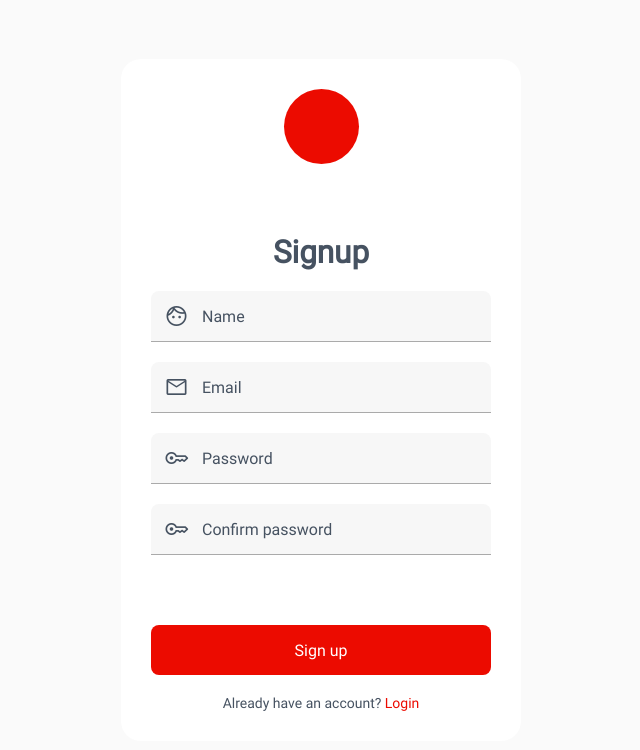
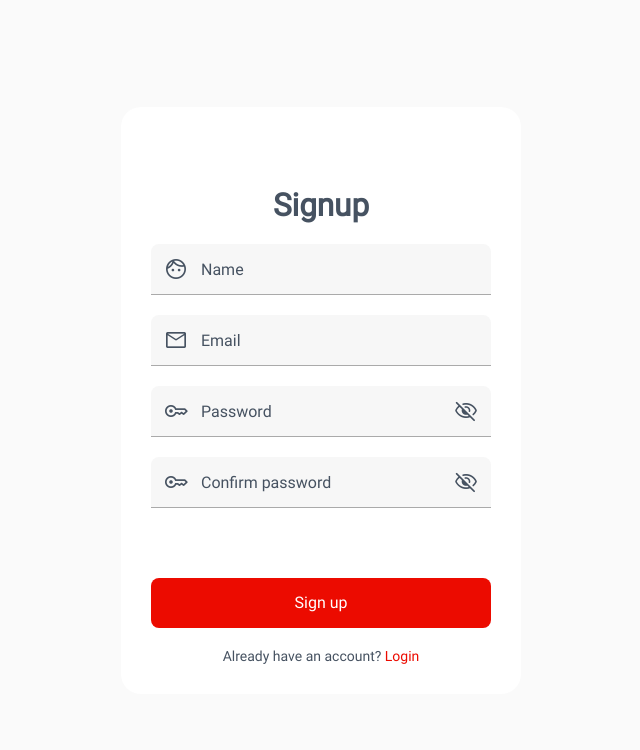
Before and after one commit to EugeneNail/actum, a React (Vite) app in the folder frontend/: page /signup in a window 1280 px wide. Shown: the top 750 px of the page, without its empty margins (319-959 px from the left). Built offline with nearby package versions, Linux system fonts and the light colour scheme.

Commit message:
#1 feat(users): add basic behaviour to the signup page

```diff
--- a/frontend/package.json
+++ b/frontend/package.json
@@ -10,6 +10,7 @@
     "preview": "vite preview"
   },
   "dependencies": {
+    "axios": "^1.6.8",
     "classnames": "^2.5.1",
     "react": "^18.2.0",
     "react-dom": "^18.2.0",
--- a/frontend/src/component/button/button.tsx
+++ b/frontend/src/component/button/button.tsx
@@ -1,7 +1,6 @@
 import "./button.sass"
 import Icon from "../icon/icon.tsx";
 import classNames from "classnames";
-import {MouseEvent} from "react";
 
 type ButtonProps = {
     label?: string
@@ -11,13 +10,8 @@ type ButtonProps = {
 }
 
 export default function Button({label, className, icon = "", onClick}: ButtonProps) {
-    function handleClick(event: MouseEvent<HTMLButtonElement>) {
-        event.preventDefault()
-        onClick?.()
-    }
-
     return (
-        <button className={classNames("button", className, {round: icon && !label})} onClick={handleClick}>
+        <button className={classNames("button", className, {round: icon && !label})} onClick={onClick}>
             {icon &&
                 <div className="button__icon-container">
                     <Icon className="button__icon" name={icon} filled/>
--- a/frontend/src/component/field/field.sass
+++ b/frontend/src/component/field/field.sass
@@ -8,7 +8,8 @@
   width: 100%
   background: darken($secondary, 1%)
   border-radius: 8px 8px 0px 0px
-  display: flex
+  grid-template-columns: 50px 1fr 50px
+  display: grid
   place-items: center
 
   &:has(*:hover)
@@ -17,14 +18,6 @@
   &:has(&__input:focus)
     background: darken($secondary, 4%)
     border-bottom: 2px $accent solid
-
-  &__icon-container
-    width: 60px
-    display: grid
-    place-items: center
-
-  &__icon
-
 
   &__input-container
     position: relative
@@ -54,7 +47,11 @@
     font-size: 12px
     top: 8px
 
+  &__visibility
+    cursor: pointer
+    user-select: none
+
   &__error
     color: #ec0b00
-    font-size: 14px
-    padding: 10px
+    font-size: 12px
+    margin-top: 7px
--- a/frontend/src/component/field/field.tsx
+++ b/frontend/src/component/field/field.tsx
@@ -1,6 +1,7 @@
 import Icon from "../icon/icon.tsx";
 import classNames from "classnames";
 import "./field.sass"
+import {ChangeEvent, useState} from "react";
 
 type FieldProps = {
     icon?: string
@@ -8,19 +9,22 @@ type FieldProps = {
     label: string
     className?: string
     error?: string
+    password?: boolean
+    onChange: (event: ChangeEvent<HTMLInputElement>) => void
 }
 
-export default function Field({icon = "", name, label, className, error}: FieldProps) {
+export default function Field({icon = "", name, label, className, error, password, onChange}: FieldProps) {
+    const [isVisible, setVisible] = useState(true)
+
     return (
         <div className="field-wrapper">
             <div className={classNames("field", className)}>
-                <div className="field__icon-container">
-                    <Icon name={icon}/>
-                </div>
+                <Icon name={icon}/>
                 <div className="field__input-container">
-                    <input placeholder="" type="text" id={name} name={name} className="field__input"/>
+                    <input placeholder="" type={isVisible ? "text" : "password"} id={name} name={name} className="field__input" onChange={onChange}/>
                     <label htmlFor={name} className="field__label">{label}</label>
                 </div>
+                {password && <Icon className="field__visibility" name={isVisible ? "visibility_off" : "visibility"} onClick={() => setVisible(!isVisible)}/>}
             </div>
             {error && <p className="field__error">{error}</p>}
         </div>
--- a/frontend/src/component/icon/icon.tsx
+++ b/frontend/src/component/icon/icon.tsx
@@ -5,11 +5,12 @@ type IconProps = {
     name: string
     className?: string
     filled?: boolean
+    onClick?: () => void
 }
 
-export default function Icon({name, className, filled = false}: IconProps) {
+export default function Icon({name, className, filled, onClick}: IconProps) {
     return (
-        <span className={classNames("icon", "material-symbols-rounded", className, { filled: filled })}>
+        <span className={classNames("icon", "material-symbols-rounded", className, { filled: filled })} onClick={onClick}>
             {name}
         </span>
     )
--- a/frontend/src/page/guest/guest-page.sass
+++ b/frontend/src/page/guest/guest-page.sass
@@ -18,6 +18,7 @@
   gap: 20px
 
   &__logo-container
+    display: none
     height: 75px
     aspect-ratio: 1 / 1
 
@@ -44,5 +45,3 @@
 
     &:hover
       text-decoration: underline
-
-  &__link
--- a/frontend/src/page/guest/signup-page.tsx
+++ b/frontend/src/page/guest/signup-page.tsx
@@ -2,21 +2,53 @@ import "./guest-page.sass"
 import Field from "../../component/field/field.tsx";
 import Button from "../../component/button/button.tsx";
 import {Link} from "react-router-dom";
+import {FormEvent} from "react";
+import {useHttp} from "../../service/use-http.ts";
+import {useFormState} from "../../service/use-form-state.ts";
+
+class Payload {
+    name = ""
+    email = ""
+    password = ""
+    passwordConfirmation = ""
+}
+
+class Errors {
+    name = ""
+    email = ""
+    password = ""
+    passwordConfirmation = ""
+}
 
 export default function SignupPage() {
+    const http = useHttp()
+    const {state, setField, errors, setErrors} = useFormState(new Payload(), new Errors())
+
+
+    async function submit(event: FormEvent) {
+        event.preventDefault()
+        const {status, data} = await http.post("/api/users", state)
+        setErrors({})
+
+        if (status == 422) {
+            setErrors(data)
+            return
+        }
+    }
+
     return (
         <div className="guest-page">
-            <form className="guest-form">
+            <form className="guest-form" onSubmit={submit} method="POST">
                 <div className="guest-form__logo-container">
                     <div className="guest-form__logo"></div>
                 </div>
                 <h1 className="guest-form__title">Signup</h1>
-                <Field name="name" label="Name" icon="face"/>
-                <Field name="email" label="Email" icon="mail"/>
-                <Field name="password" label="Password" icon="key"/>
-                <Field name="passwordConfirmation" icon="key" label="Confirm password"/>
+                <Field name="name" label="Name" icon="face" onChange={setField} error={errors.name}/>
+                <Field name="email" label="Email" icon="mail" onChange={setField} error={errors.email}/>
+                <Field name="password" label="Password" icon="key" password onChange={setField} error={errors.password}/>
+                <Field name="passwordConfirmation" label="Confirm password" icon="key" password onChange={setField} error={errors.passwordConfirmation}/>
                 <Button label="Sign up" className="guest-form__button"/>
-                <p className="guest-form__redirect">Already have an account? <Link className="guest-form__link" to="/login">Login</Link></p>
+                <p className="guest-form__redirect">Already have an account? <Link className="guest-form__link"                                                            to="/login">Login</Link></p>
             </form>
         </div>
     )
--- /dev/null
+++ b/frontend/src/service/use-form-state.ts
@@ -0,0 +1,20 @@
+import {ChangeEvent, useState} from "react";
+
+export function useFormState<D, E>(initial: D, initialErrors: E) {
+    const [state, setState] = useState(initial)
+    const [errors, _setErrors] = useState(initialErrors)
+
+    function setField(event: ChangeEvent<HTMLInputElement>) {
+        event.preventDefault()
+        setState({
+            ...state,
+            [event.target.name] : event.target.value
+        })
+    }
+
+    function setErrors(errors: any) {
+        _setErrors(errors)
+    }
+
+    return {state, setField, errors, setErrors}
+}
--- /dev/null
+++ b/frontend/src/service/use-http.ts
@@ -0,0 +1,28 @@
+import axios from "axios";
+
+export function useHttp() {
+    const http = axios.create({
+        baseURL: "http://localhost:8080",
+        headers: {
+            Accept: "application/json",
+            "Content-Type": "application/json"
+        }
+    })
+
+    http.interceptors.response.use(
+        (response) => response,
+        (error) => {
+            if (error.response.status == 401 && window.location.href != "/login") {
+                window.location.href = "/login"
+            }
+
+            if (error.response.status == 404 && window.location.href != "/not-found") {
+                window.location.href = "/not-found"
+            }
+
+            return error.response
+        }
+    )
+
+    return http
+}
```
Also changed, not shown: 1 other file (tests, documents, lock files or other folders).
